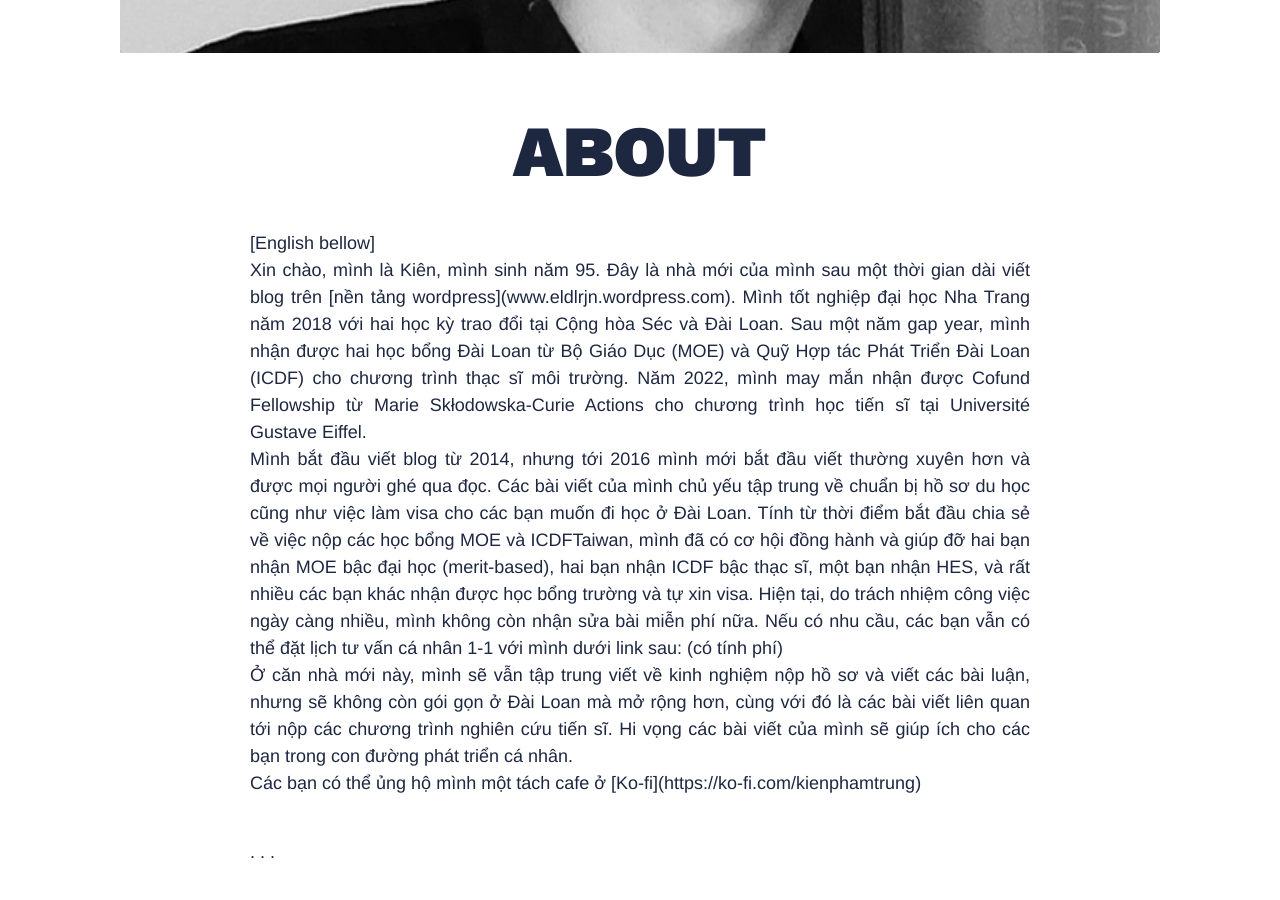
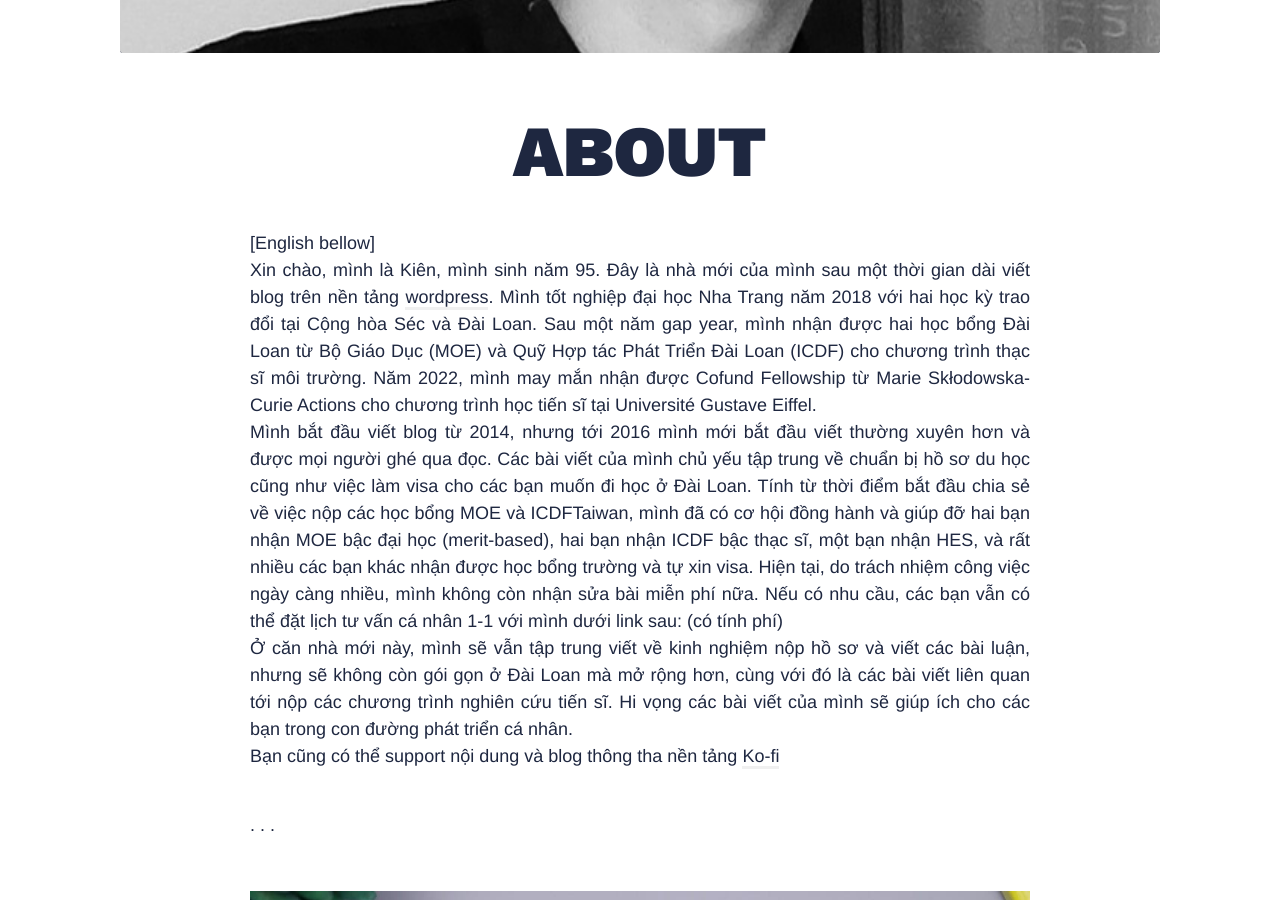
Before and after one commit to ray-ers/ray-ers.github.io, a Jekyll site: the page built from _pages/about.md, in a window 1280 px wide and 900 px high, scrolled down 684 px. Built offline with Jekyll 4.4.1, drawn with Linux system fonts in a browser that asks for light colours; nearby versions of some CDN libraries.

Commit message:
Update about.md

```diff
--- a/_pages/about.md
+++ b/_pages/about.md
@@ -12,22 +12,25 @@ image: '/images/01-1.jpg'
 
  <div align="justify">
 
-Xin chào, mình là Kiên, mình sinh năm 95. Đây là nhà mới của mình sau một thời gian dài viết blog trên [nền tảng wordpress](www.eldlrjn.wordpress.com). Mình tốt nghiệp đại học Nha Trang năm 2018 với hai học kỳ trao đổi tại Cộng hòa Séc và Đài Loan. Sau một năm gap year, mình nhận được hai học bổng Đài Loan từ Bộ Giáo Dục (MOE) và Quỹ Hợp tác Phát Triển Đài Loan (ICDF) cho chương trình thạc sĩ môi trường. Năm 2022, mình may mắn nhận được Cofund Fellowship từ Marie Skłodowska-Curie Actions cho chương trình học tiến sĩ tại Université Gustave Eiffel.
+Xin chào, mình là Kiên, mình sinh năm 95. Đây là nhà mới của mình sau một thời gian dài viết blog trên nền tảng <a href="www.eldlrjn.wordpress.com">wordpress</a>. Mình tốt nghiệp đại học Nha Trang năm 2018 với hai học kỳ trao đổi tại Cộng hòa Séc và Đài Loan. Sau một năm gap year, mình nhận được hai học bổng Đài Loan từ Bộ Giáo Dục (MOE) và Quỹ Hợp tác Phát Triển Đài Loan (ICDF) cho chương trình thạc sĩ môi trường. Năm 2022, mình may mắn nhận được Cofund Fellowship từ Marie Skłodowska-Curie Actions cho chương trình học tiến sĩ tại Université Gustave Eiffel.
 </div>
+
 
  <div align="justify">
 
 Mình bắt đầu viết blog từ 2014, nhưng tới 2016 mình mới bắt đầu viết thường xuyên hơn và được mọi người ghé qua đọc. Các bài viết của mình chủ yếu tập trung về chuẩn bị hồ sơ du học cũng như việc làm visa cho các bạn muốn đi học ở Đài Loan. Tính từ thời điểm bắt đầu chia sẻ về việc nộp các học bổng MOE và ICDFTaiwan, mình đã có cơ hội đồng hành và giúp đỡ hai bạn nhận MOE bậc đại học (merit-based), hai bạn nhận ICDF bậc thạc sĩ, một bạn nhận HES, và rất nhiều các bạn khác nhận được học bổng trường và tự xin visa. Hiện tại, do trách nhiệm công việc ngày càng nhiều, mình không còn nhận sửa bài miễn phí nữa. Nếu có nhu cầu, các bạn vẫn có thể đặt lịch tư vấn cá nhân 1-1 với mình dưới link sau: (có tính phí)
 </div>
 
+
 <div align="justify">
 
 Ở căn nhà mới này, mình sẽ vẫn tập trung viết về kinh nghiệm nộp hồ sơ và viết các bài luận, nhưng sẽ không còn gói gọn ở Đài Loan mà mở rộng hơn, cùng với đó là các bài viết liên quan tới nộp các chương trình nghiên cứu tiến sĩ. Hi vọng các bài viết của mình sẽ giúp ích cho các bạn trong con đường phát triển cá nhân.
 </div>
 
+
 <div align="justify">
 
-   Các bạn có thể ủng hộ mình một tách cafe ở [Ko-fi](https://ko-fi.com/kienphamtrung)
+  Bạn cũng có thể support nội dung và blog thông tha nền tảng <a href="[www.eldlrjn.wordpress.com](https://ko-fi.com/kienphamtrung)">Ko-fi</a>
 </div>
 ***
 
```
